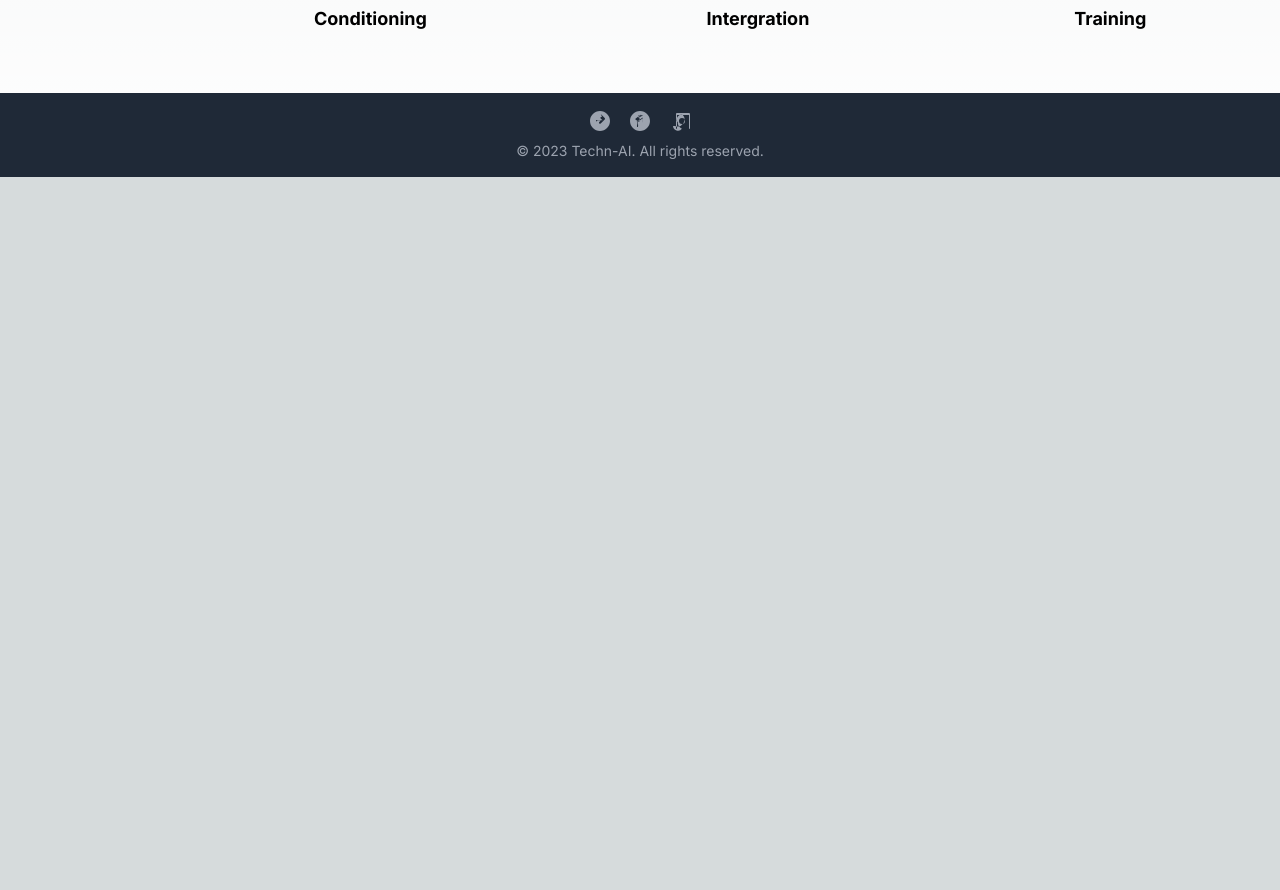
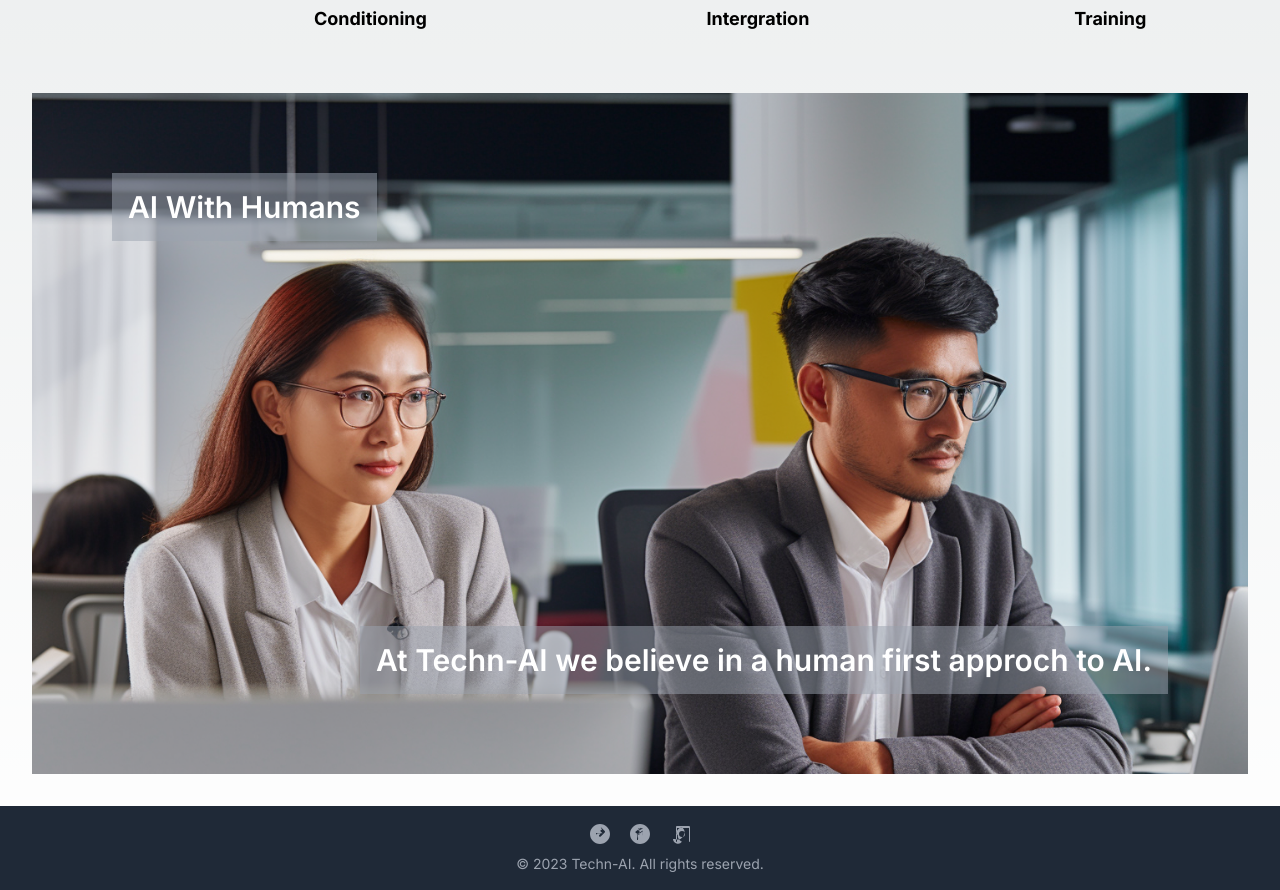
Before and after one commit to smmk123/modern-abstract-site, a Next.js app: page / in a window 1280 px wide. Shown: the part 1271-2161 px from the top of the page. Before the commit the page ends 1448 px from the top, so only its background shows below. Built offline with nearby package versions, Linux system fonts and the light colour scheme.

Commit message:
added image section with overlay

```diff
--- /dev/null
+++ b/app/components/sectionWithOverlay.tsx
@@ -0,0 +1,65 @@
+"use client"
+import React from 'react';
+import { motion } from 'framer-motion';
+
+type SectionProps = {
+  imageSrc: string;
+  upperText: string;
+  lowerText: string;
+};
+
+const SectionWithOverlay: React.FC<SectionProps> = ({ imageSrc, upperText, lowerText }) => {
+    const sectionRef = React.useRef<HTMLDivElement>(null);
+  const [isVisible, setIsVisible] = React.useState(false);
+
+  const handleScroll = () => {
+    if (sectionRef.current) {
+      const sectionTop = sectionRef.current.offsetTop;
+      const sectionBottom = sectionTop + sectionRef.current.offsetHeight;
+      const scrollY = window.scrollY;
+      const windowHeight = window.innerHeight;
+
+      if (scrollY > sectionTop - windowHeight && scrollY < sectionBottom) {
+        setIsVisible(true);
+      } else {
+        setIsVisible(false);
+      }
+    }
+  };
+
+  React.useEffect(() => {
+    window.addEventListener('scroll', handleScroll);
+    return () => {
+      window.removeEventListener('scroll', handleScroll);
+    };
+  }, []);
+
+  const textVariant = {
+    hidden: { opacity: 0, y: 20 },
+    visible: { opacity: 1, y: 0, transition: { duration: 0.8 } },
+  };
+
+  return (
+    <section ref={sectionRef} className="relative">
+      <img src={imageSrc} alt="Section Image" className="w-full" />
+      <motion.div
+        className="absolute top-0 left-0 p-4 text-white bg-gray-400 lg:top-20 lg:left-20 bg-opacity-50"
+        initial="hidden"
+        animate={isVisible ? 'visible' : 'hidden'}
+        variants={textVariant}
+      >
+        <h2 className="lg:text-3xl font-semibold text-sm">{upperText}</h2>
+      </motion.div>
+      <motion.div
+        className="absolute bottom-0 right-0 p-4 text-white bg-gray-400 lg:bottom-20 lg:right-20 bg-opacity-50"
+        initial="hidden"
+        animate={isVisible ? 'visible' : 'hidden'}
+        variants={textVariant}
+      >
+        <h2 className="lg:text-3xl font-semibold text-sm">{lowerText}</h2>
+      </motion.div>
+    </section>
+  );
+};
+
+export default SectionWithOverlay;
--- a/app/layout.tsx
+++ b/app/layout.tsx
@@ -6,8 +6,8 @@ import { Inter } from 'next/font/google'
 const inter = Inter({ subsets: ['latin'] })
 
 export const metadata = {
-  title: 'Create Next App',
-  description: 'Generated by create next app',
+  title: 'Techn-AI',
+  description: 'AI Solutions for your business',
 }
 
 export default function RootLayout({
--- a/app/page.tsx
+++ b/app/page.tsx
@@ -1,5 +1,6 @@
 import Image from 'next/image'
 import HoverBoxes from './components/hoverbox'
+import SectionWithOverlay from './components/sectionWithOverlay'
 
 export default function Home() {
   return (
@@ -33,8 +34,8 @@ export default function Home() {
           <div className="m-8">
           <HoverBoxes />
           </div>
-          <div>
-
+          <div className="m-8">
+            <SectionWithOverlay imageSrc={'/office_workers2.png'} upperText={'AI With Humans'} lowerText={'At Techn-AI we believe in a human first approch to AI.'} />
           </div>
           </>
   )
```
